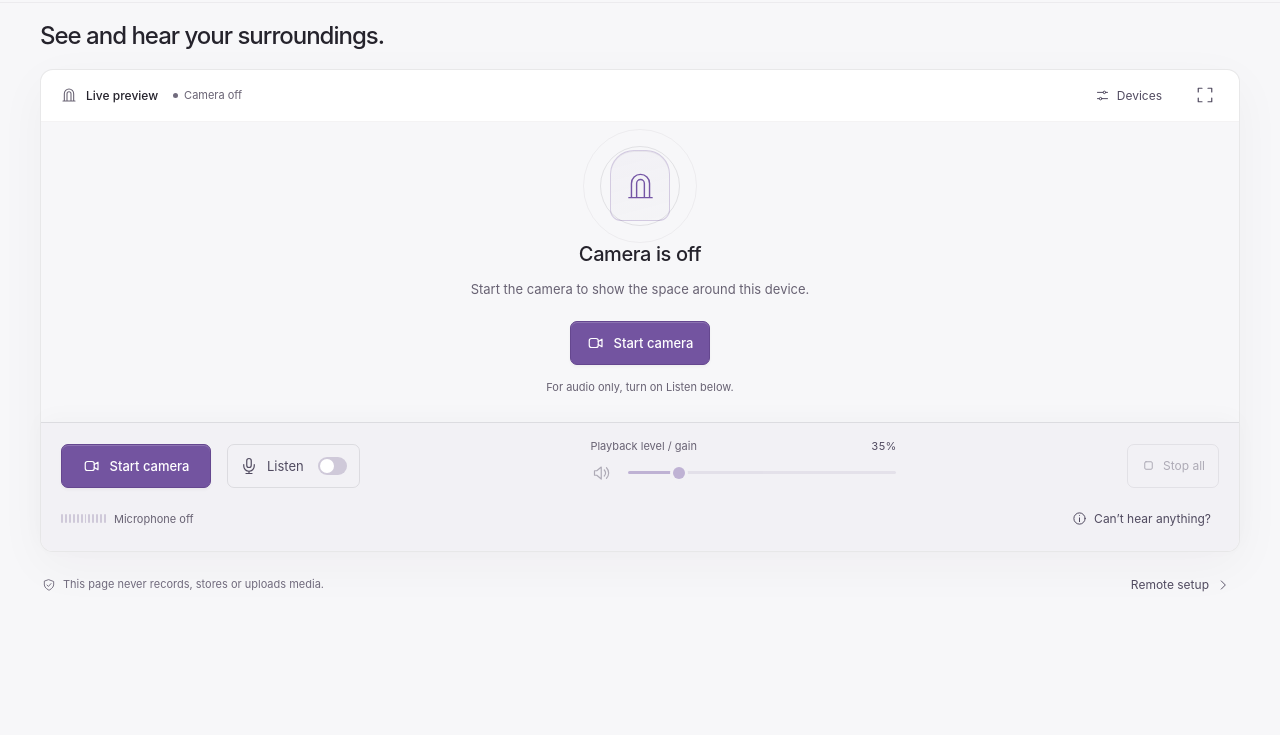
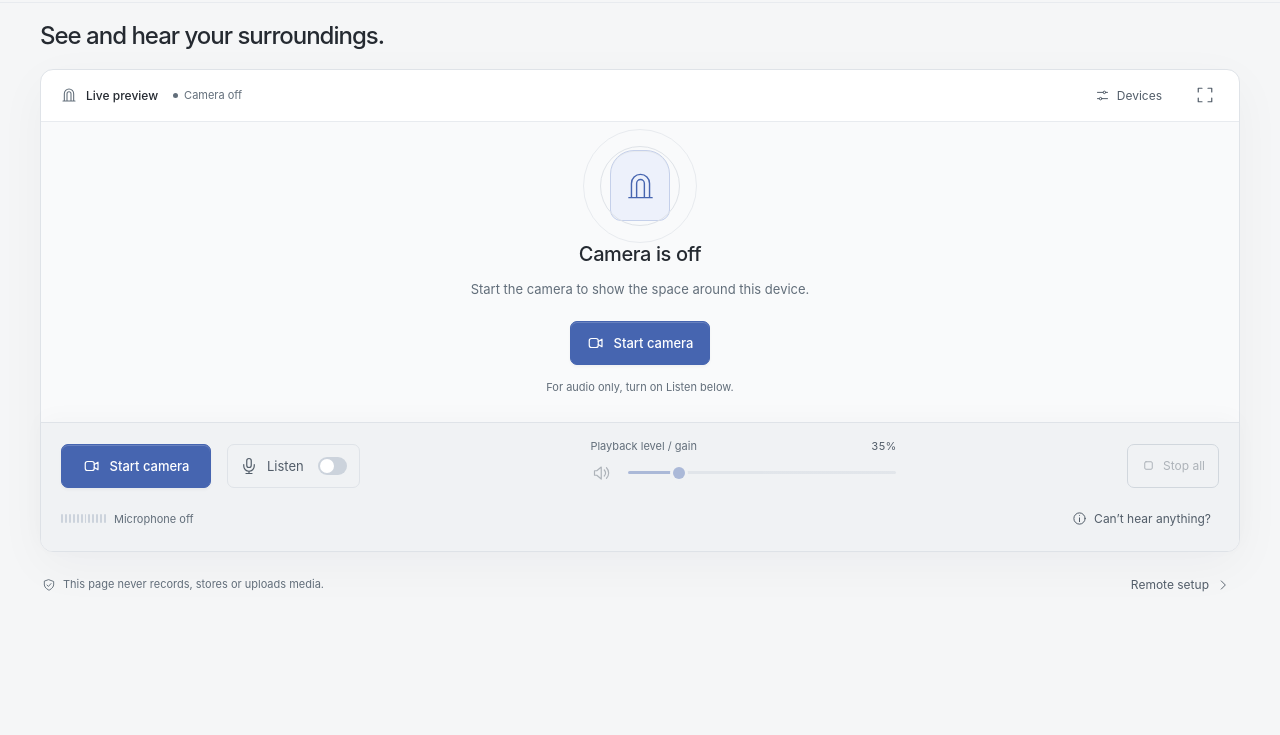
Before and after one commit to HangLark/ambient-portal, a website built with Vite: page index.html in a window 1280 px wide. Shown: the part 65-800 px from the top of the page. Built offline with nearby package versions, Linux system fonts and the light colour scheme.

Commit message:
Refine light and dark themes with graphite and mist blue

```diff
--- a/index.html
+++ b/index.html
@@ -3,10 +3,10 @@
   <head>
     <meta charset="UTF-8" />
     <meta name="viewport" content="width=device-width, initial-scale=1" />
-    <meta name="theme-color" content="#101113" />
+    <meta name="theme-color" content="#111315" />
     <style>
-      :root { --page-bg: #101113; background: var(--page-bg); color-scheme: dark; }
-      :root[data-theme='light'] { --page-bg: #f7f7f9; color-scheme: light; }
+      :root { --page-bg: #111315; background: var(--page-bg); color-scheme: dark; }
+      :root[data-theme='light'] { --page-bg: #f5f6f7; color-scheme: light; }
     </style>
     <script>
       // Apply the saved appearance before loading the app, so reloads do not flash the other theme.
--- a/src/main.js
+++ b/src/main.js
@@ -164,9 +164,13 @@ function renderSound() {
   const input = inputKey();
   const playback = playbackKey();
   $('mic-status').textContent = t(mic.error ? 'error' : input);
+  $('mic-status').dataset.state = mic.error ? 'error' : input;
   $('playback-status').textContent = ['active', 'paused'].includes(mic.status) ? t(playback) : '';
+  $('playback-status').dataset.state = playback;
   $('check-input').textContent = t(input);
+  $('check-input').dataset.state = mic.error ? 'error' : input;
   $('check-playback').textContent = t(playback);
+  $('check-playback').dataset.state = playback;
   const inputHelp = mic.error ? 'checkInputError' : mic.status === 'requesting' ? 'micPendingBody'
     : !isEngaged(mic) ? 'checkInputStart' : mic.muted ? 'checkInputInterrupted'
       : mic.status === 'paused' ? 'checkInputPaused' : 'checkInputHelp';
@@ -178,6 +182,7 @@ function renderSound() {
   const sceneTitle = mic.status === 'requesting' ? 'micPendingTitle' : mic.muted ? 'inputInterrupted'
     : mic.status === 'paused' ? 'paused' : media.volume === 0 ? 'playbackMutedTitle' : 'listeningTitle';
   $('audio-scene-title').textContent = t(sceneTitle);
+  $('audio-scene').dataset.state = mic.muted ? 'inputInterrupted' : playback;
   $('scene-caption').textContent = t(mic.status === 'requesting' ? 'micPendingBody' : input);
   $('scene-meter').hidden = mic.status === 'requesting';
 }
@@ -189,6 +194,7 @@ function renderSource(name) {
     || (name === 'microphone' && media.volumeReset ? 'volumeResetHint' : null);
   $(`${name}-source-status`).hidden = !statusKey;
   $(`${name}-source-status`).textContent = statusKey ? t(statusKey) : '';
+  $(`${name}-source-status`).dataset.state = device.error ? 'error' : device.status;
   const devices = media.devices[name];
   $(`${name}-source-name`).textContent = source.label || t(isEngaged(device) && device.status !== 'requesting' ? 'sourceUnnamed' : 'sourcePending');
   const picker = $(`${name}-device`);
--- a/src/style.css
+++ b/src/style.css
@@ -3,85 +3,87 @@
   font-family: Inter, -apple-system, BlinkMacSystemFont, 'Segoe UI', 'PingFang SC', 'Microsoft YaHei', sans-serif;
   font-synthesis: none; text-rendering: optimizeLegibility; -webkit-font-smoothing: antialiased;
   color-scheme: dark; color: var(--text); background: var(--page-bg);
-  --page-bg: #101113;
-  --panel-bg: #151619;
-  --control-bg: #19191e;
-  --dialog-bg: #1a1a1f;
-  --field-bg: #242229;
-  --text: #e6e6e9;
-  --text-secondary: #c7bfce;
-  --muted: #a29da9;
-  --subtle: #98909f;
-  --accent: #c3b2f0;
-  --accent-border: #baa7f645;
-  --accent-soft: #baa7f60a;
-  --green: #a0cfb6;
-  --border: #ffffff13;
-  --border-soft: #ffffff09;
-  --border-strong: #ffffff20;
+  --page-bg: #111315;
+  --panel-bg: #1a1d20;
+  --stage-bg: #111315;
+  --control-bg: #1c2024;
+  --dialog-bg: #23272c;
+  --field-bg: #1b1f23;
+  --text: #e9edf2;
+  --text-secondary: #bac2cc;
+  --muted: #9aa5b2;
+  --subtle: #8793a1;
+  --accent: #a8bdf4;
+  --accent-border: #43516e;
+  --accent-soft: #232d42;
+  --green: #8cc8ac;
+  --border: #343a42;
+  --border-soft: #292e34;
+  --border-strong: #586575;
   --subtle-bg: #ffffff03;
-  --hover-bg: #ffffff09;
-  --action-bg: #c3b2ed;
-  --action-text: #25202f;
-  --action-border: #c8b7fc60;
-  --action-hover: #d1c0fc;
-  --track: #413b4a;
-  --switch-thumb: #aaa0b7;
-  --warning: #dfbb98;
-  --warning-border: #d4ac8244;
-  --warning-bg: #d4ac8208;
-  --warning-hover: #d4ac8215;
-  --danger: #efc2cd;
-  --danger-border: #de8a9b45;
-  --danger-bg: #de8a9b0d;
-  --dot-grid: #817c9330;
+  --hover-bg: #2a3037;
+  --action-bg: #a8bdf4;
+  --action-text: #17243d;
+  --action-border: #a8bdf4;
+  --action-hover: #bed0ff;
+  --track: #47515e;
+  --switch-thumb: #b6c0cc;
+  --warning: #e6ba7b;
+  --warning-border: #64513b;
+  --warning-bg: #302b24;
+  --warning-hover: #3b3226;
+  --danger: #f0a2ae;
+  --danger-border: #794650;
+  --danger-bg: #32252a;
+  --dot-grid: #a6b6cc16;
   --inner-highlight: #ffffff27;
   --shadow: #0002;
   --shadow-soft: #0001;
   --shadow-dialog: #0007;
-  --backdrop: #08080bb3;
+  --backdrop: #080c13a6;
   /* Live video keeps a neutral black letterbox in either theme. */
   --video-bg: #090a0b;
 }
 :root[data-theme='light'] {
   color-scheme: light;
-  --page-bg: #f7f7f9;
+  --page-bg: #f5f6f7;
   --panel-bg: #ffffff;
-  --control-bg: #f2f1f5;
+  --stage-bg: #f9fafb;
+  --control-bg: #f0f2f4;
   --dialog-bg: #ffffff;
-  --field-bg: #fbfafc;
-  --text: #25232c;
-  --text-secondary: #514b60;
-  --muted: #686273;
-  --subtle: #716b7d;
-  --accent: #7455a5;
-  --accent-border: #7455a540;
-  --accent-soft: #7455a50a;
-  --green: #23744b;
-  --border: #25202f1a;
-  --border-soft: #25202f0d;
-  --border-strong: #25202f2e;
-  --subtle-bg: #25202f03;
-  --hover-bg: #7455a50c;
-  --action-bg: #7354a0;
+  --field-bg: #f9fafb;
+  --text: #252a31;
+  --text-secondary: #525d69;
+  --muted: #626e7a;
+  --subtle: #626e7a;
+  --accent: #4665b0;
+  --accent-border: #c5d0ea;
+  --accent-soft: #edf1fb;
+  --green: #26714f;
+  --border: #dfe3e8;
+  --border-soft: #e8ebef;
+  --border-strong: #a7b2bf;
+  --subtle-bg: #252a3103;
+  --hover-bg: #e8ecf1;
+  --action-bg: #4665b0;
   --action-text: #ffffff;
-  --action-border: #65478f;
-  --action-hover: #62428d;
-  --track: #cfc9d9;
+  --action-border: #4665b0;
+  --action-hover: #3a569b;
+  --track: #ccd3dc;
   --switch-thumb: #ffffff;
-  --warning: #8b571e;
-  --warning-border: #8b571e44;
-  --warning-bg: #8b571e08;
-  --warning-hover: #8b571e12;
-  --danger: #af3953;
-  --danger-border: #af395345;
-  --danger-bg: #af39530a;
-  --dot-grid: #776c8e26;
+  --warning: #8a5a1c;
+  --warning-border: #d9c3a1;
+  --warning-bg: #fbf6ed;
+  --warning-hover: #f4e9d8;
+  --danger: #ad3f53;
+  --danger-border: #dbaab4;
+  --danger-bg: #fbeff1;
+  --dot-grid: #74849724;
   --inner-highlight: #ffffff30;
-  --shadow: #2920330a;
-  --shadow-soft: #29203306;
-  --shadow-dialog: #29203326;
-  --backdrop: #29233355;
+  --shadow: #1a26330a;
+  --shadow-soft: #1a263306;
+  --shadow-dialog: #1a263326;
+  --backdrop: #1c263653;
 }
 * { box-sizing: border-box; }
 body, h1, h2, h3, p { margin: 0; }
@@ -125,23 +127,23 @@ h1 { font-size: clamp(26px, 2.6vw, 33px); font-weight: 480; letter-spacing: -1px
 .intro.is-compact { margin-bottom: 16px; }
 .intro.is-compact h1 { margin-top: 0; font-size: 19px; letter-spacing: -.3px; }
 .intro.is-compact .intro-description { display: none; }
-.environment-error { display: flex; gap: 10px; align-items: center; border: 1px solid var(--warning-border); border-radius: 8px; padding: 14px; font-size: 13px; line-height: 1.7; color: var(--warning); margin-bottom: 18px; }
+.environment-error { display: flex; gap: 10px; align-items: center; border: 1px solid var(--danger-border); border-radius: 8px; background: var(--danger-bg); padding: 14px; font-size: 13px; line-height: 1.7; color: var(--danger); margin-bottom: 18px; }
 .workspace { border: 1px solid var(--border); border-radius: 13px; background: var(--panel-bg); box-shadow: 0 14px 50px var(--shadow); }
 .panel-toolbar { display: flex; gap: 15px; align-items: center; padding: 5px 14px 5px 20px; min-height: 52px; border-bottom: 1px solid var(--border-soft); }
 .panel-toolbar h2 { display: flex; align-items: center; gap: 9px; font-size: 12px; font-weight: 500; }
 .panel-toolbar h2 .icon { color: var(--muted); width: 16px; }
 .status-badge { display: flex; align-items: center; gap: 6px; font-size: 11px; color: var(--muted); }
-.status-dot { width: 5px; height: 5px; border-radius: 50%; background: var(--subtle); }
+.status-dot { width: 5px; height: 5px; border-radius: 50%; background: currentColor; }
 .status-badge[data-state='active'] { color: var(--green); }
-.status-badge[data-state='active'] .status-dot { background: var(--green); }
 .status-badge[data-state='requesting'] .status-dot { background: var(--accent); animation: breathe 1.5s ease-in-out infinite; }
-.status-badge[data-state='error'], .status-badge[data-state='paused'] { color: var(--warning); }
+.status-badge[data-state='error'] { color: var(--danger); }
+.status-badge[data-state='paused'] { color: var(--warning); }
 #settings-open { margin-left: auto; }
 .text-button, .icon-button { display: inline-flex; justify-content: center; align-items: center; gap: 7px; border: 0; background: transparent; color: var(--text-secondary); min-height: 40px; padding: 0 8px; border-radius: 6px; font-size: 12px; }
 .text-button:hover, .icon-button:not(:disabled):hover { background: var(--hover-bg); color: var(--text); }
 .text-button .icon { width: 15px; height: 15px; }
 .icon-button { width: 40px; flex-shrink: 0; }
-.stage { position: relative; height: clamp(300px, calc(100svh - 500px), 600px); min-height: 300px; background: var(--page-bg); overflow: hidden; display: grid; place-items: center; }
+.stage { position: relative; height: clamp(300px, calc(100svh - 500px), 600px); min-height: 300px; background: var(--stage-bg); overflow: hidden; display: grid; place-items: center; }
 .stage::before { content: ''; position: absolute; inset: 0; background-image: radial-gradient(var(--dot-grid) .7px, transparent .7px); background-size: 20px 20px; mask-image: radial-gradient(ellipse at center, #000 5%, transparent 65%); pointer-events: none; }
 .stage video { width: 100%; height: 100%; position: absolute; inset: 0; object-fit: contain; background: var(--video-bg); opacity: 0; transition: opacity .25s ease; }
 .stage[data-state='active'] video { opacity: 1; }
@@ -150,7 +152,7 @@ h1 { font-size: clamp(26px, 2.6vw, 33px); font-weight: 480; letter-spacing: -1px
 .portal-orbit { position: absolute; border: 1px solid var(--border-soft); border-radius: 50%; }
 .orbit-one { inset: -17px; }
 .orbit-two { inset: 0; border-color: var(--border); }
-.portal-glyph { width: 60px; height: 71px; border: 1px solid var(--accent-border); border-radius: 24px 24px 11px 11px; display: grid; place-items: center; background: linear-gradient(165deg, var(--accent-soft), var(--subtle-bg)); box-shadow: inset 0 1px 0 var(--border-soft); }
+.portal-glyph { width: 60px; height: 71px; border: 1px solid var(--accent-border); border-radius: 24px 24px 11px 11px; display: grid; place-items: center; background: var(--accent-soft); box-shadow: inset 0 1px 0 var(--border-soft); }
 .portal-glyph .icon { width: 31px; height: 38px; stroke-width: 1.1; color: var(--accent); }
 .empty-state h3 { font-size: 20px; font-weight: 450; letter-spacing: -.4px; line-height: 1.6; }
 .empty-state > p { margin-top: 8px; font-size: 13px; color: var(--muted); line-height: 1.8; }
@@ -159,11 +161,12 @@ h1 { font-size: clamp(26px, 2.6vw, 33px); font-weight: 480; letter-spacing: -1px
 .primary-button:not(:disabled):hover { background: var(--action-hover); }
 #empty-start { margin-top: 20px; }
 .is-pending .portal-glyph { animation: breathe 1.6s ease-in-out infinite; }
-.stage[data-state='error'] .portal-glyph { border-color: var(--warning-border); }
-.stage[data-state='error'] .portal-glyph .icon { color: var(--warning); }
+.stage[data-state='error'] .portal-glyph { border-color: var(--danger-border); background: var(--danger-bg); }
+.stage[data-state='error'] .portal-glyph .icon { color: var(--danger); }
 .audio-scene { position: relative; text-align: center; padding: 25px 0; width: min(500px, 88%); }
 .audio-symbol { display: grid; place-items: center; width: 64px; height: 64px; margin: 0 auto 22px; border: 1px solid var(--accent-border); border-radius: 50%; background: var(--accent-soft); color: var(--accent); }
 .audio-symbol .icon { width: 25px; height: 25px; }
+.audio-scene:is([data-state='playbackMuted'], [data-state='paused'], [data-state='inputInterrupted']) .audio-symbol { color: var(--warning); border-color: var(--warning-border); background: var(--warning-bg); }
 .audio-scene h3 { margin-top: 9px; font-size: 23px; font-weight: 450; letter-spacing: -.5px; line-height: 1.5; }
 #audio-source { font-size: 12px; color: var(--muted); margin-top: 9px; overflow-wrap: anywhere; }
 .audio-scene .scene-caption { margin-top: 6px; color: var(--muted); font-size: 12px; line-height: 1.7; }
@@ -179,7 +182,7 @@ h1 { font-size: clamp(26px, 2.6vw, 33px); font-weight: 480; letter-spacing: -1px
 .monitor-button:hover { background: var(--subtle-bg); }
 .switch-track { width: 29px; height: 18px; display: flex; flex-shrink: 0; align-items: center; padding: 2px; border-radius: 20px; background: var(--track); margin-left: 5px; }
 .switch-track i { width: 14px; height: 14px; border-radius: 50%; background: var(--switch-thumb); transition: transform .2s ease, background .2s ease; }
-.monitor-button[aria-checked='true'] { color: var(--accent); border-color: var(--accent-border); }
+.monitor-button[aria-checked='true'] { color: var(--accent); border-color: var(--accent-border); background: var(--accent-soft); }
 :is(.monitor-button, .reminder-toggle)[aria-checked='true'] .switch-track { background: var(--action-bg); }
 :is(.monitor-button, .reminder-toggle)[aria-checked='true'] .switch-track i { transform: translateX(11px); background: var(--action-text); }
 .monitor-button[aria-busy='true'] .switch-track { animation: breathe 1.4s ease-in-out infinite; }
@@ -191,6 +194,7 @@ h1 { font-size: clamp(26px, 2.6vw, 33px); font-weight: 480; letter-spacing: -1px
 .volume-slider input { flex: 1; }
 .mute-button { flex-shrink: 0; width: 36px; height: 36px; margin-left: -6px; }
 .mute-button[data-muted='true'] { color: var(--warning); background: var(--warning-bg); }
+.mute-button[data-muted='true']:not(:disabled):hover { color: var(--warning); background: var(--warning-hover); }
 input[type='range'] { --volume: 17.5%; appearance: none; -webkit-appearance: none; width: 100%; min-width: 0; height: 26px; background: transparent; margin: 0; cursor: pointer; }
 input[type='range']::-webkit-slider-runnable-track { height: 3px; border-radius: 5px; background: linear-gradient(to right, var(--accent) var(--volume), var(--track) var(--volume)); }
 input[type='range']::-webkit-slider-thumb { appearance: none; width: 12px; height: 12px; border-radius: 50%; background: var(--accent); margin-top: -4.5px; box-shadow: 0 0 0 3px var(--control-bg); }
@@ -207,12 +211,13 @@ input[type='range']:disabled { opacity: .4; cursor: not-allowed; }
 .playback-status { color: var(--muted); }
 .level-meter { display: flex; align-items: center; gap: 2px; height: 22px; width: 45px; flex-shrink: 0; }
 .level-meter i { flex: 1; height: 9px; border-radius: 1px; background: var(--track); transition: background .08s ease; }
-.level-meter i.lit { background: var(--accent); }
+.level-meter i.lit { background: var(--green); }
 .level-meter i:nth-last-child(-n+3).lit { background: var(--warning); }
 .scene-meter.level-meter { width: 220px; max-width: 85%; margin: 20px auto 0; height: 28px; gap: 3px; }
 .scene-meter.level-meter i { height: 22px; }
 .sound-advice { font-size: 11px; line-height: 1.7; color: var(--muted); }
 .notice { font-size: 12px; line-height: 1.8; color: var(--warning); margin-top: 8px; overflow-wrap: anywhere; }
+#mic-error, #camera-error, .notice[data-state='error'] { color: var(--danger); }
 .resume-button { color: var(--accent); }
 .privacy-row { display: flex; align-items: center; justify-content: space-between; gap: 10px; padding: 13px 2px 0; }
 .privacy-row p { display: flex; align-items: center; gap: 7px; font-size: 11px; color: var(--subtle); line-height: 1.7; }
@@ -223,6 +228,8 @@ dialog::backdrop { background: var(--backdrop); backdrop-filter: blur(5px); }
 .dialog-heading > .icon { color: var(--accent); width: 23px; height: 23px; }
 dialog h2 { font-size: 21px; font-weight: 500; letter-spacing: -.5px; line-height: 1.5; }
 dialog p { font-size: 12px; color: var(--muted); margin-top: 10px; line-height: 1.8; }
+#playback-intro { color: var(--text-secondary); }
+#playback-warning { padding: 12px; border-radius: 8px; background: var(--warning-bg); color: var(--warning); }
 dialog ol { padding-left: 22px; margin: 20px 0; }
 dialog li { padding-left: 6px; font-size: 13px; color: var(--text-secondary); line-height: 1.8; margin-top: 17px; }
 dialog li::marker { color: var(--accent); font-size: 12px; }
@@ -234,7 +241,7 @@ dialog form { margin-top: 23px; }
 dialog form .dialog-close { width: 100%; min-height: 44px; border: 1px solid var(--border-strong); }
 .reminder-choice { margin-top: 18px; padding-top: 12px; border-top: 1px solid var(--border); }
 .checkbox-label { display: flex; gap: 10px; align-items: center; min-height: 40px; font-size: 12px; line-height: 1.6; color: var(--text-secondary); cursor: pointer; }
-.checkbox-label input { appearance: none; display: grid; place-content: center; flex-shrink: 0; width: 17px; height: 17px; margin: 0; border: 1px solid var(--border-strong); border-radius: 4px; background: var(--field-bg); cursor: pointer; }
+.checkbox-label input { appearance: none; display: grid; place-content: center; flex-shrink: 0; width: 17px; height: 17px; margin: 0; border: 1px solid var(--subtle); border-radius: 4px; background: var(--field-bg); cursor: pointer; }
 .checkbox-label input:checked { border-color: var(--action-bg); background: var(--action-bg); }
 .checkbox-label input:checked::after { content: ''; width: 7px; height: 4px; margin-top: -2px; border-left: 2px solid var(--action-text); border-bottom: 2px solid var(--action-text); transform: rotate(-45deg); }
 .reminder-choice p { margin: 0 0 0 27px; font-size: 11px; }
@@ -252,11 +259,14 @@ dialog form .dialog-close { width: 100%; min-height: 44px; border: 1px solid var
 .source-picker, .format-control { margin-top: 15px; }
 .source-picker label, .format-control label { display: block; font-size: 12px; margin-bottom: 8px; color: var(--muted); }
 select { width: 100%; min-width: 0; min-height: 43px; padding: 8px 11px; border: 1px solid var(--border-strong); border-radius: 6px; background: var(--field-bg); color: var(--text); font-size: 13px; cursor: pointer; }
-select:hover { border-color: var(--accent-border); }
+select:hover { border-color: var(--accent); }
 #format-help, #crop-help, .settings-note { font-size: 11px; }
 .crop-button { margin-top: 8px; width: 100%; padding: 10px; min-height: 42px; border: 1px solid var(--warning-border); border-radius: 6px; background: var(--warning-bg); color: var(--warning); font-size: 12px; }
 .crop-button:hover { background: var(--warning-hover); }
-.sound-checks .check-result { color: var(--accent); margin-top: 4px; }
+.sound-checks .check-result { color: var(--muted); margin-top: 4px; }
+.playback-status[data-state='playbackRunning'], .check-result:is([data-state='playbackRunning'], [data-state='inputDetected']), #mic-status[data-state='inputDetected'] { color: var(--green); }
+:is(.playback-status, .check-result, #mic-status):is([data-state='playbackMuted'], [data-state='paused'], [data-state='inputInterrupted']) { color: var(--warning); }
+.check-result[data-state='error'], #mic-status[data-state='error'] { color: var(--danger); }
 .sound-checks p { margin-top: 5px; }
 .sound-checks .text-button { color: var(--accent); margin-top: 4px; }
 .workspace:fullscreen { width: 100%; height: 100%; border: 0; border-radius: 0; display: flex; flex-direction: column; background: var(--panel-bg); overflow: auto; }
```
Also changed, not shown: README.en.md (+1 -1 lines), tests/browser/theme.spec.js (+4 -4 lines), README.md, docs/preview.en-US.png, docs/preview.light.en-US.png, docs/preview.light.zh-CN.png, docs/preview.zh-CN.png, public/portal.svg.
